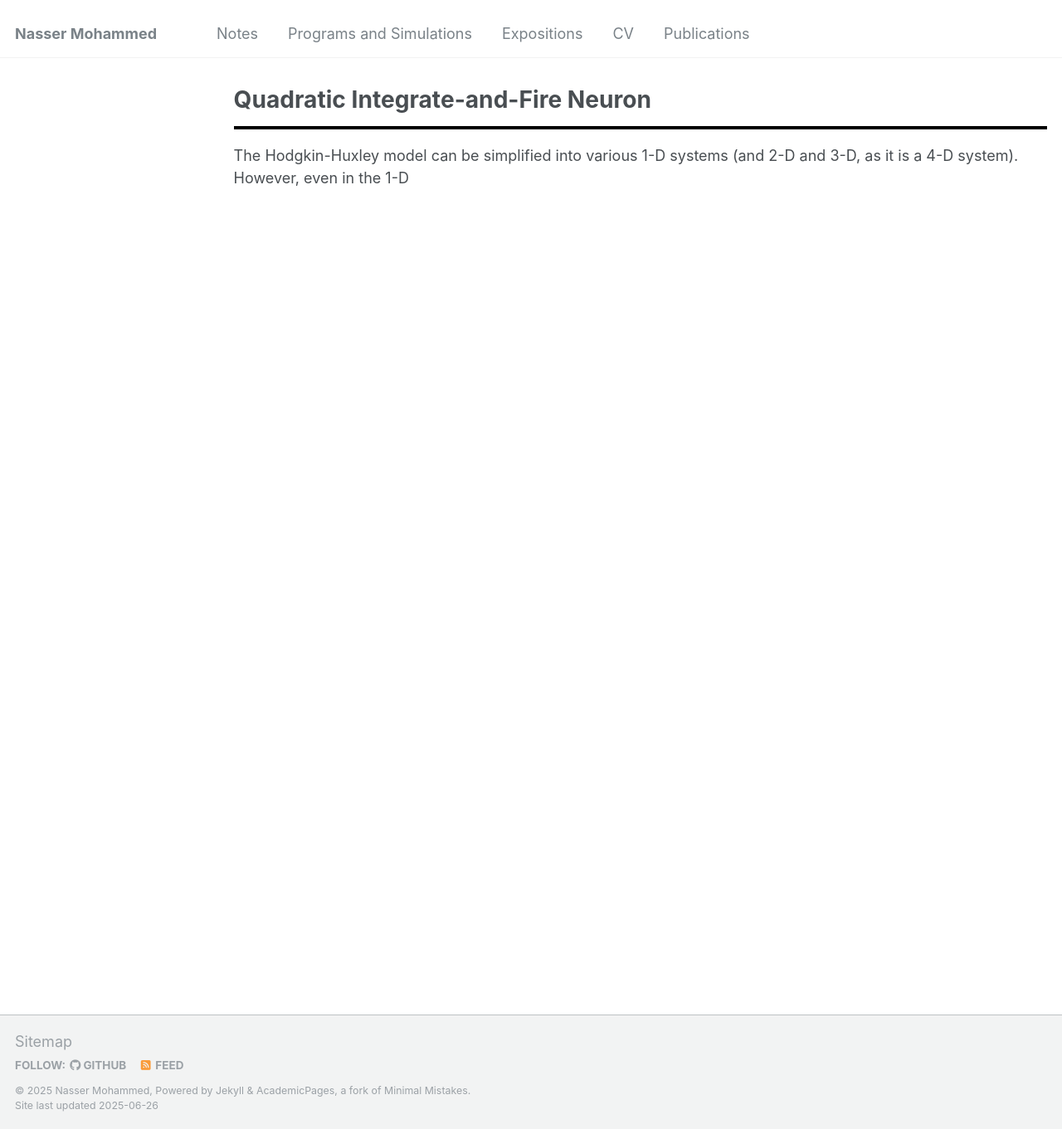
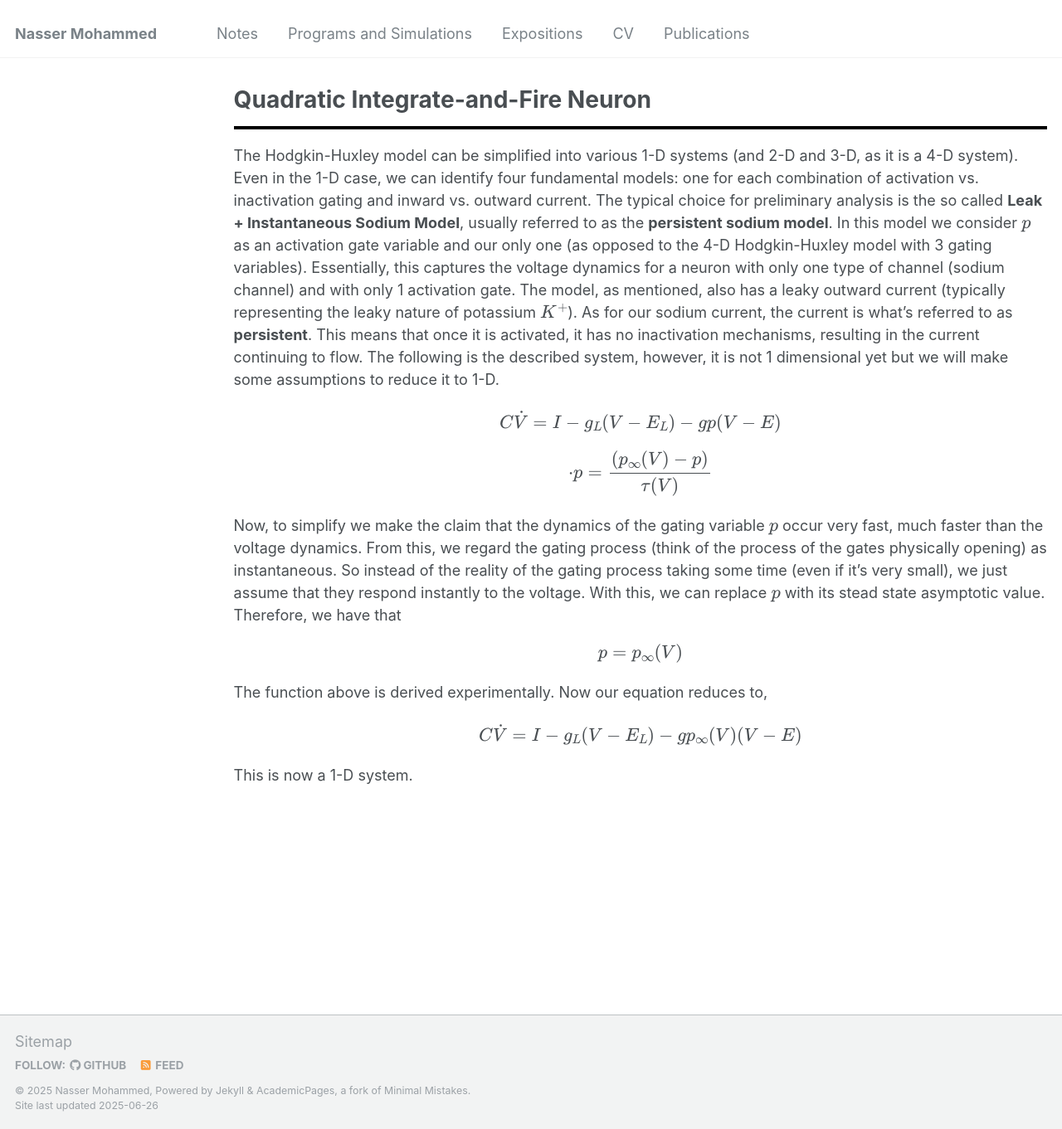
Before and after one commit to Nasser-Mohammed/Nasser-Mohammed.github.io, a Jekyll site: the page built from _pages/notes/Neuronal-Dynamics/qif-neuron.md, in a window 1280 px wide and 1361 px high. Shown: the whole window at 83% size. Built offline with Jekyll 4.4.1, drawn with Linux system fonts in a browser that asks for light colours.

Commit message:
Update qif-neuron.md

```diff
--- a/_pages/notes/Neuronal-Dynamics/qif-neuron.md
+++ b/_pages/notes/Neuronal-Dynamics/qif-neuron.md
@@ -6,4 +6,11 @@ author_profile: false
 ---
 <hr style="border: 2px solid black;">
 
-The Hodgkin-Huxley model can be simplified into various 1-D systems (and 2-D and 3-D, as it is a 4-D system). However, even in the 1-D
+The Hodgkin-Huxley model can be simplified into various 1-D systems (and 2-D and 3-D, as it is a 4-D system). Even in the 1-D case, we can identify four fundamental models: one for each combination of activation vs. inactivation gating and inward vs. outward current. The typical choice for preliminary analysis is the so called **Leak + Instantaneous Sodium Model**, usually referred to as the **persistent sodium model**. In this model we consider \\(p\\) as an activation gate variable and our only one (as opposed to the 4-D Hodgkin-Huxley model with 3 gating variables). Essentially, this captures the voltage dynamics for a neuron with only one type of channel (sodium channel) and with only 1 activation gate. The model, as mentioned, also has a leaky outward current (typically representing the leaky nature of potassium \\(K^{+}\\)). As for our sodium current, the current is what's referred to as **persistent**. This means that once it is activated, it has no inactivation mechanisms,  resulting in the current continuing to flow. The following is the described system, however, it is not 1 dimensional yet but we will make some assumptions to reduce it to 1-D.
+\\[C\dot{V} = I - g_L(V-E_L)-gp(V-E)\\]
+\\[\cdot{p} = \frac{(p_{\infty}(V) - p)}{\tau(V)}\\]
+Now, to simplify we make the claim that the dynamics of the gating variable \\(p\\) occur very fast, much faster than the voltage dynamics. From this, we regard the gating process (think of the process of the gates physically opening) as instantaneous. So instead of the reality of the gating process taking some time (even if it's very small), we just assume that they respond instantly to the voltage. With this, we can replace \\(p\\) with its stead state asymptotic value. Therefore, we have that
+\\[p = p_{\infty}(V)\\]
+The function above is derived experimentally. Now our equation reduces to,
+\\[C\dot{V} = I - g_L(V-E_L)-gp_{\infty}(V)(V-E)\\]
+This is now a 1-D system.
```
